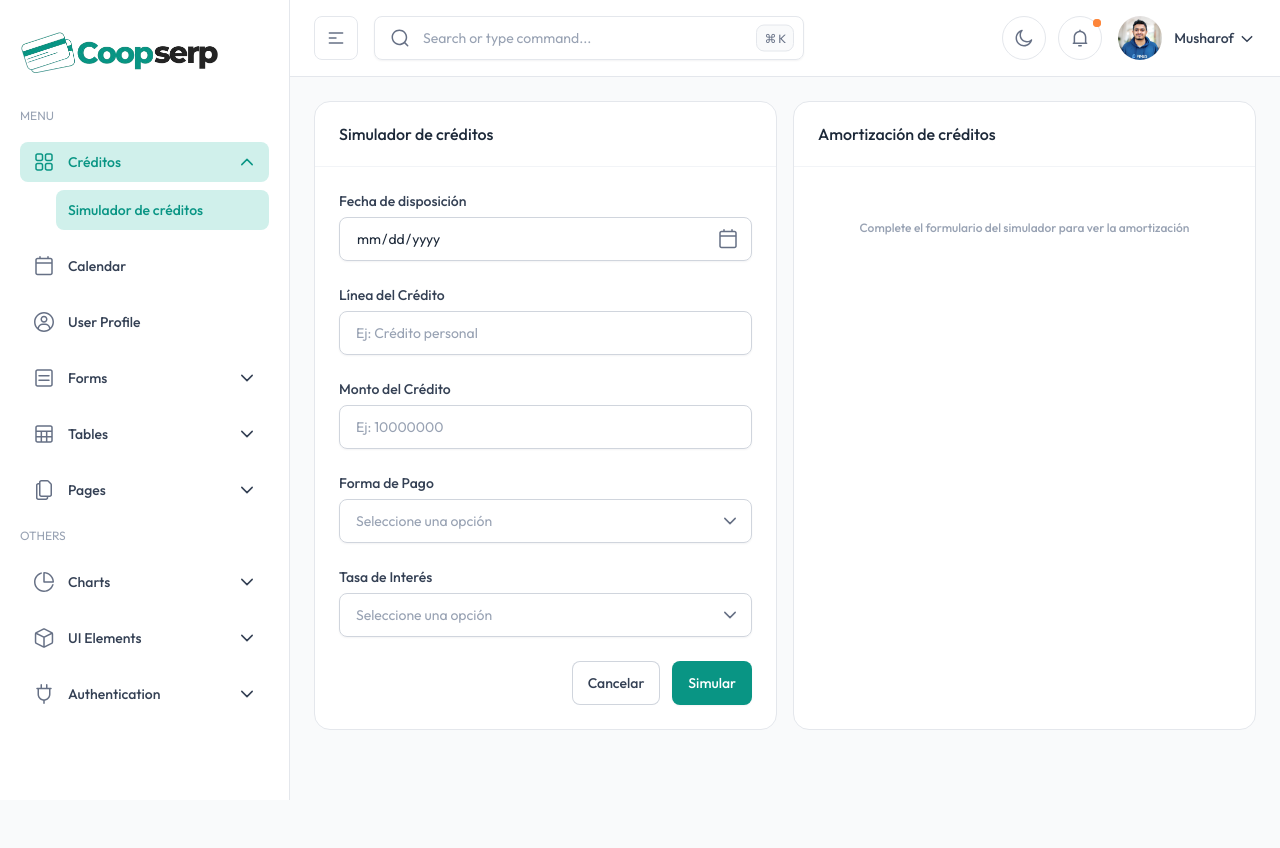
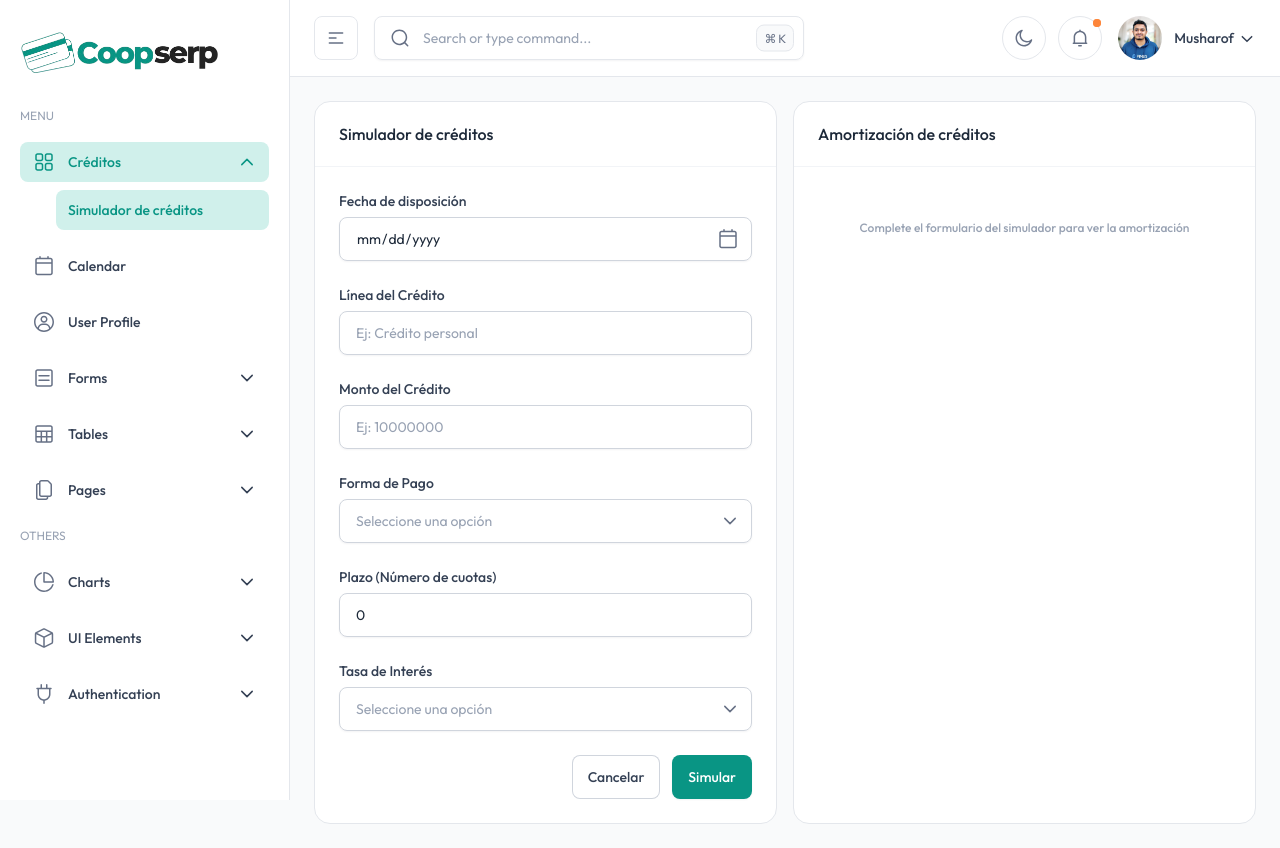
Before and after one commit to Tobarsitoo/SimuladorCredi-FrontEnd, a Next.js app: page / in a window 1280 px wide. Before the commit the page ends 800 px from the top, so only its background shows below. Built offline with nearby package versions, Linux system fonts and the light colour scheme.

Commit message:
Se agrego el campo plazo
Se agrega el campo plazo

```diff
--- a/src/components/simluador-creditos/Select.tsx
+++ b/src/components/simluador-creditos/Select.tsx
@@ -11,12 +11,16 @@ interface SelectProps {
   onChange: (value: string) => void;
   className?: string;
   defaultValue?: string;
+  name?: string;
+  value?: string;
 }
 
 const Select: React.FC<SelectProps> = ({
   options,
   placeholder = "Select an option",
   onChange,
+  name,
+  value,
   className = "",
   defaultValue = "",
 }) => {
@@ -37,6 +41,7 @@ const Select: React.FC<SelectProps> = ({
           : "text-gray-400 dark:text-gray-400"
       } ${className}`}
       value={selectedValue}
+      name={name}
       onChange={handleChange}
     >
       {/* Placeholder option */}
--- a/src/components/simluador-creditos/formulario/Inputs.tsx
+++ b/src/components/simluador-creditos/formulario/Inputs.tsx
@@ -96,7 +96,7 @@ export default function DefaultInputs() {
                 value={formData.amount}
                 onChange={(e) => setFormData(prev => ({ ...prev, amount: e.target.value }))}
                 min="0"
-                step="any" // Permitir cualquier valor
+                step={0} // Permitir cualquier valor
                 placeholder="Ej: 10000000" // Formato correcto sin comas
               />
             </div>
@@ -130,6 +130,20 @@ export default function DefaultInputs() {
                 />
                 <ChevronDownIcon className="absolute text-gray-500 -translate-y-1/2 pointer-events-none right-3 top-1/2 dark:text-gray-400" />
               </div>
+            </div>
+            {/* Campo Plazo */}
+            <div>
+              <Label htmlFor="plazo">Plazo (Número de cuotas)</Label>
+              <Input
+                type="number"
+                id="plazo"
+                name="plazo"
+                value={formData.plazo}
+                onChange={(e) => setFormData(prev => ({ ...prev, plazo: Number(e.target.value) }))}
+                min="1"
+                step="1"
+                placeholder="Ej: 12"
+              />
             </div>
 
             {/* Selector Tasa de Interés */}
--- a/src/components/simluador-creditos/input/InputField.tsx
+++ b/src/components/simluador-creditos/input/InputField.tsx
@@ -10,11 +10,12 @@ interface InputProps {
   className?: string;
   min?: string;
   max?: string;
-  step?: number;
+  step?: number | string;
   disabled?: boolean;
   success?: boolean;
   error?: boolean;
   hint?: string; // Optional hint text
+  value?: string | number;
 }
 
 const Input: FC<InputProps> = ({
@@ -27,6 +28,7 @@ const Input: FC<InputProps> = ({
   className = "",
   min,
   max,
+  value,
   step,
   disabled = false,
   success = false,
@@ -56,6 +58,7 @@ const Input: FC<InputProps> = ({
         placeholder={placeholder}
         defaultValue={defaultValue}
         onChange={onChange}
+        value={value}
         min={min}
         max={max}
         step={step}
```
